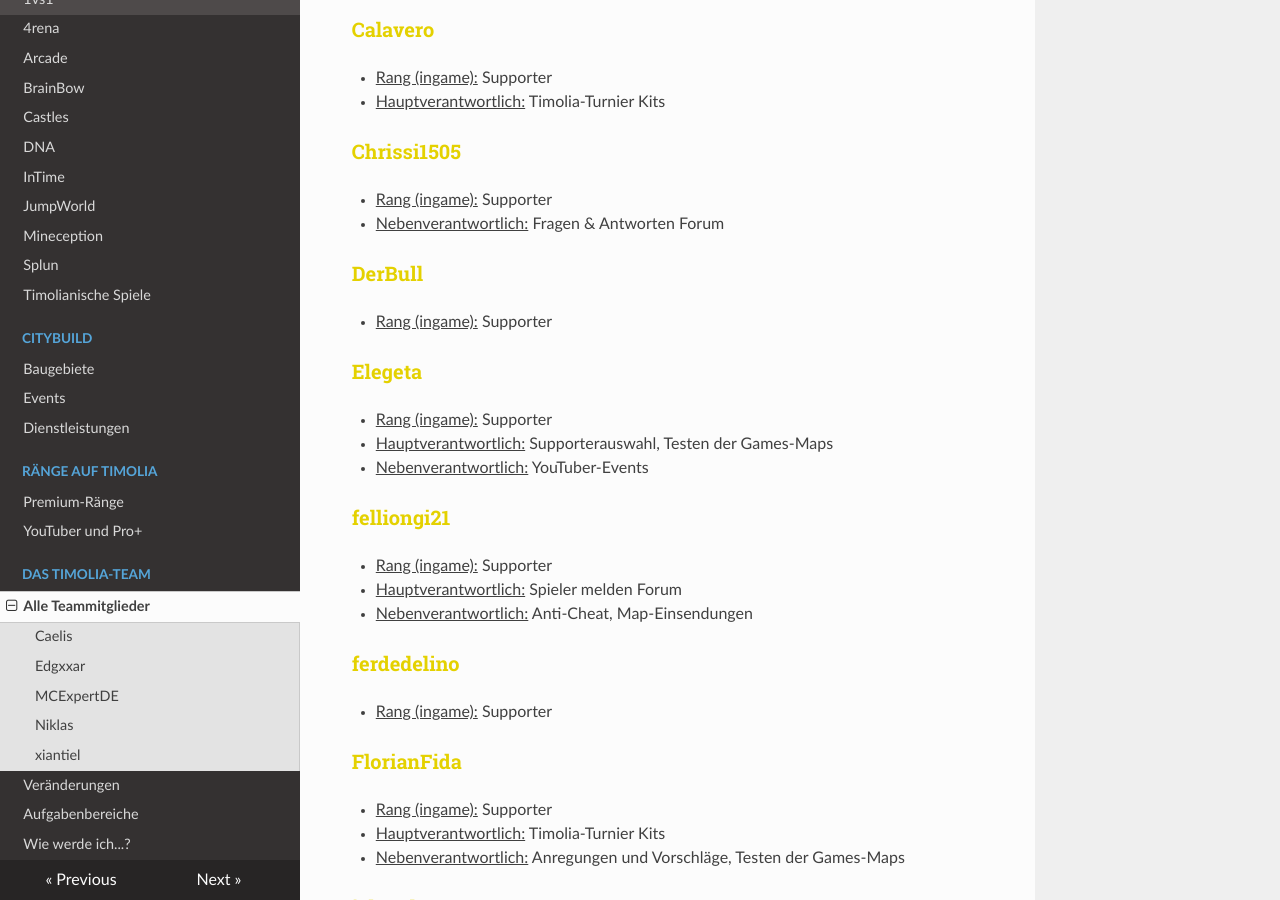
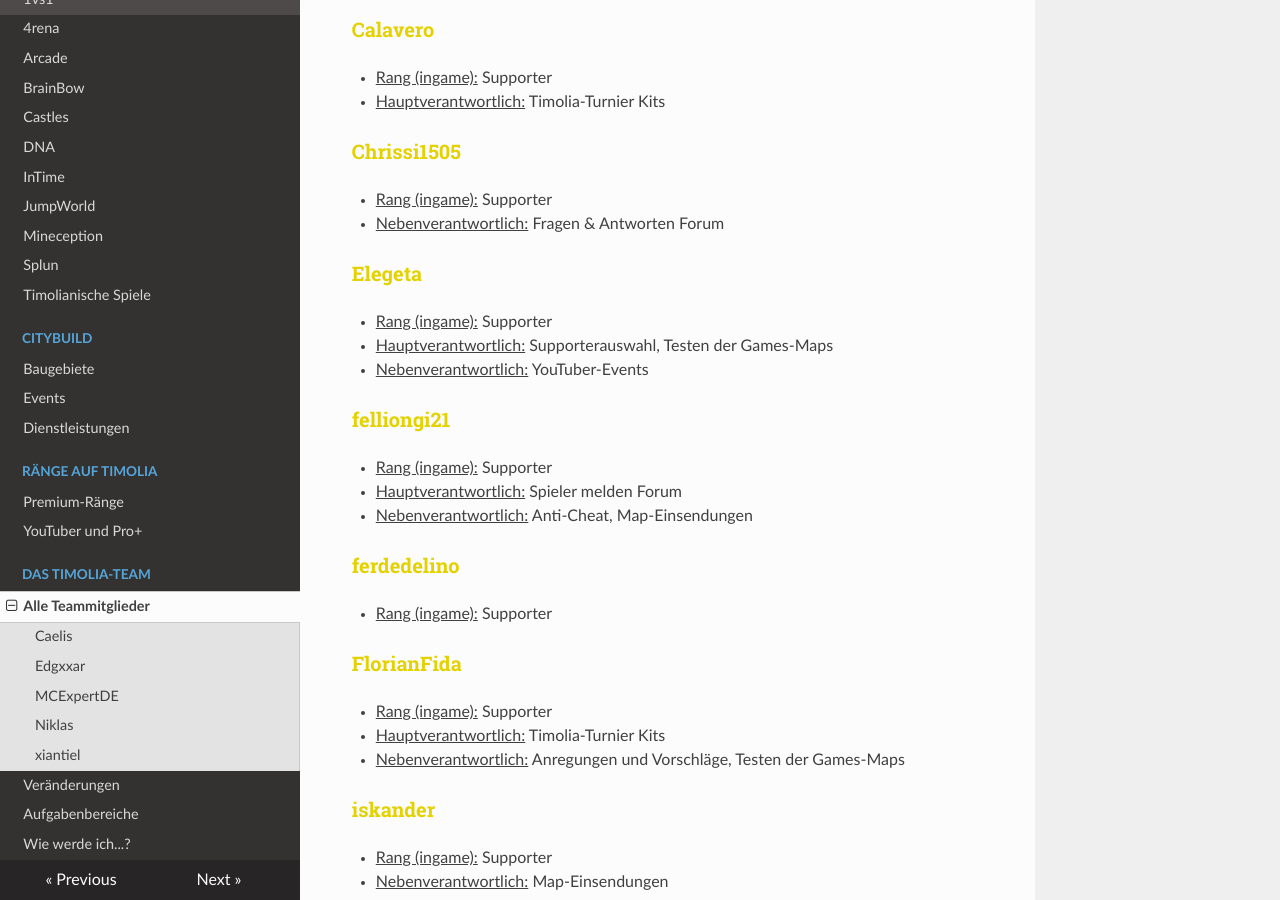
Before and after one commit to TimoliaDE/HowTo, an MkDocs documentation site: the page built from docs/team/members.md, in a window 1280 px wide and 900 px high, scrolled down 4615 px. Built offline with MkDocs 1.6.1, drawn with Linux system fonts in a browser that asks for light colours; nearby versions of some CDN libraries; old or Windows-style settings are respelled for this version of MkDocs.

Commit message:
Update members.md

```diff
--- a/docs/team/members.md
+++ b/docs/team/members.md
@@ -149,9 +149,6 @@ Sie stehen für alle grundlegenden Fragen und Reports zur Verfügung und sind di
 - <u>Rang (ingame):</u> Supporter
 - <u>Nebenverantwortlich:</u> Fragen & Antworten Forum
 
-###<strong><span style="color:#E4D100">DerBull</span></strong>
-- <u>Rang (ingame):</u> Supporter
-
 ### <strong><span style="color:#E4D100">Elegeta</span></strong>
 - <u>Rang (ingame):</u> Supporter
 - <u>Hauptverantwortlich:</u> Supporterauswahl, Testen der Games-Maps
```
